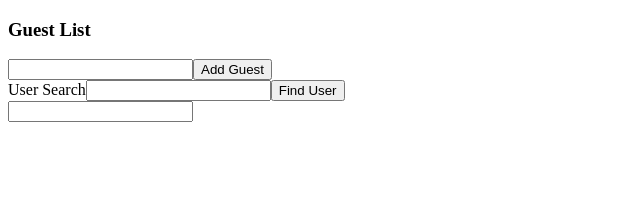
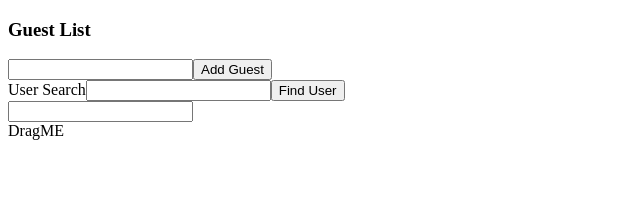
Before and after one commit to evertonsavio/react-typescript-101, a React (Create React App) app: page / in a window 1280 px wide. Shown: the top 212 px of the page, without its empty margins (0-640 px from the left). Built offline with nearby package versions, Linux system fonts and the light colour scheme.

Commit message:
:sparkles: drag event

```diff
--- a/src/events/eventComponent.tsx
+++ b/src/events/eventComponent.tsx
@@ -4,8 +4,13 @@
         console.log(event);
     }
 
+    const onDragStart = (event: React.DragEvent<HTMLDivElement>) => {
+        console.log(event)
+    }
+
     return <div>
         <input onChange={onChange}/>
+        <div draggable onDragStart={onDragStart}>DragME</div>
     </div>
 }
 
```
